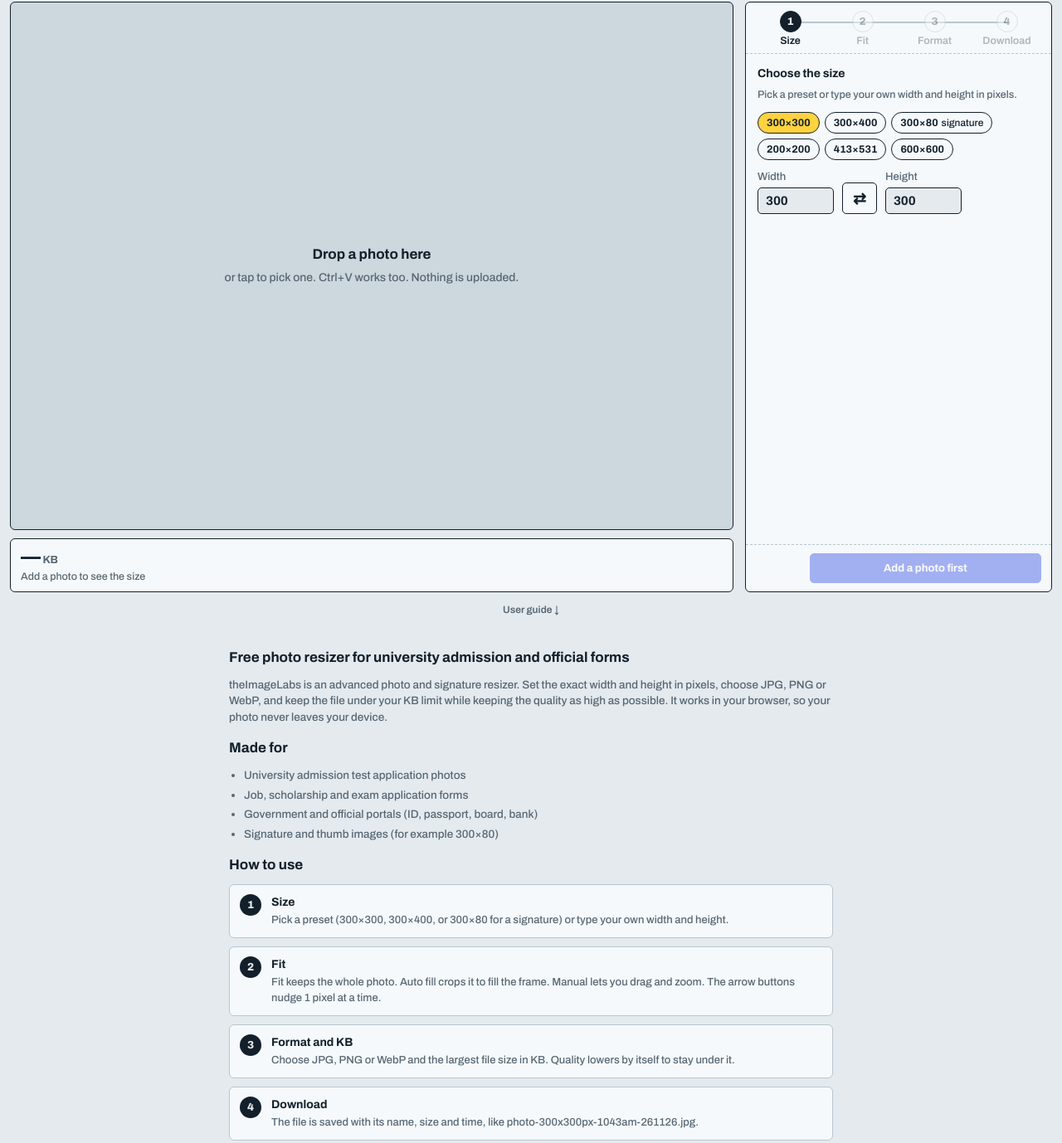
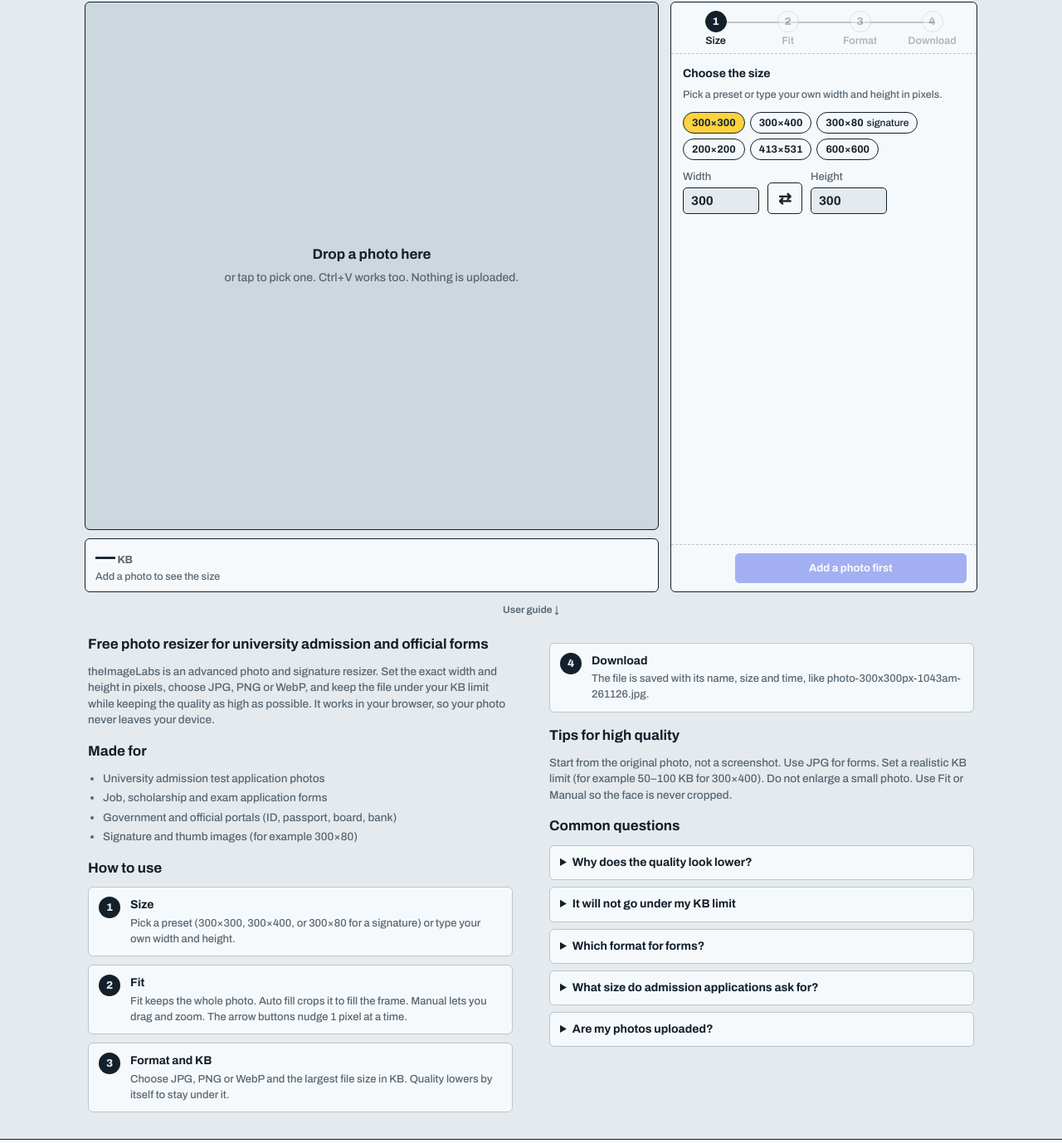
Before and after one commit to mdalamin-dev001/theImageLabs, a plain HTML site: page index.html in a window 1280 px wide. Shown: the part 53-1431 px from the top of the page at 83% size. Drawn offline with Linux system fonts and the light colour scheme.

Commit message:
Update index.html

```diff
--- a/index.html
+++ b/index.html
@@ -184,6 +184,10 @@ input[type=color]{width:42px;height:34px;padding:0;border:1.5px solid var(--ink)
 .guide,.foot{padding-left:max(16px,env(safe-area-inset-left,0px));padding-right:max(16px,env(safe-area-inset-right,0px))}
 h1{font-size:clamp(15px,5.2vw,20px)}.nm{min-width:0}
 @media(max-width:380px){.top,.main{padding-left:max(10px,env(safe-area-inset-left,0px));padding-right:max(10px,env(safe-area-inset-right,0px))}}
+.app{max-width:1100px;margin-left:auto;margin-right:auto}
+.guide{max-width:1100px}
+.guide h2{break-after:avoid}.gl li,.guide details{break-inside:avoid}
+@media(min-width:900px){.guide{columns:2;column-gap:44px}.guide>h2:first-child{margin-top:0}}
 @media(prefers-reduced-motion:no-preference){.btn,.chip{transition:background .12s}}
 </style>
 <link rel="canonical" href="https://theimagelabs.pages.dev/">
@@ -326,6 +330,6 @@ h1{font-size:clamp(15px,5.2vw,20px)}.nm{min-width:0}
 </footer>
 <dialog id="dlg"><h2 id="dt"></h2><div id="db"></div><button class="btn main" id="dx" type="button" data-i="close">Close</button></dialog>
 
-<script src="htmls.js?v=202611251043"></script>
+<script src="htmls.js?v=202611251701"></script>
 </body>
 </html>
```
